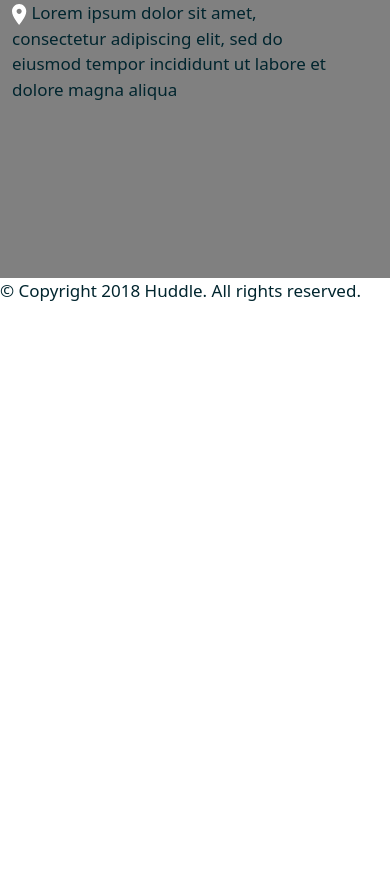
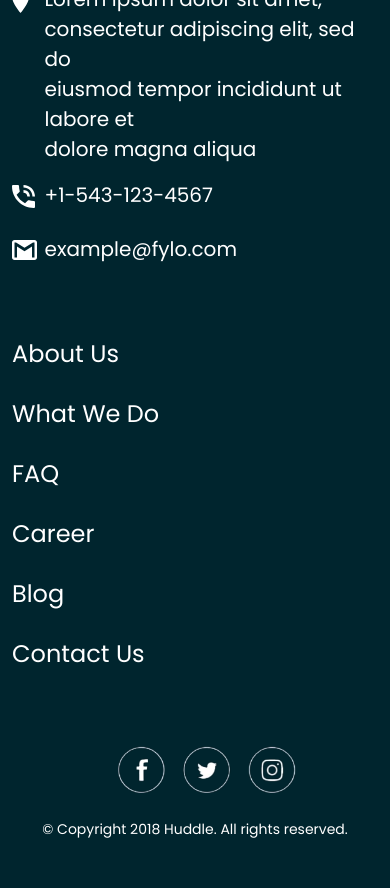
Before and after one commit to BrightCoders-Institute/reto-diseno-web-bcmay23-jdg-t2, a plain HTML site: page index.html in a window 390 px wide. Shown: the part 2977-3865 px from the top of the page. Before the commit the page ends 3280 px from the top, so only its background shows below. Drawn offline with Linux system fonts and the light colour scheme.

Commit message:
Finished footer mobile hugocruz1234 cruzhugo1997@gmail.com ballo1988 rounderjards@gmail.com jcardenas0 jcardenas0@ucol.mx

```diff
--- a/css/style.css
+++ b/css/style.css
@@ -64,11 +64,23 @@ h3 {
     font-weight: 600;
 }
 footer{
-    background-color: gray;
-    height: 500px;
+    background-color: hsl(192, 100%, 9%);
+
+    font-family: 'Poppins', sans-serif;
+    font-weight: 400;
+    font-size: 20px;
 }
 
 .footer-mobile{
-    position: relative;
-    top: 160px;
+    padding-top: 150px;
 }
+
+footer a {
+    text-decoration: none;
+    color: white;
+    font-size: 24px;
+}
+
+.footer-copy {
+    font-size: 14px;
+}
--- a/index.html
+++ b/index.html
@@ -105,40 +105,80 @@
     </div>
   </div>
 
-
-
-
   <footer>
-    <div class="footer-mobile container">
-      <img  class=" col-6" src="img/logo.svg" alt="">
+    <div class="container footer-mobile text-white">
+      <div class="row">
+        <img class="col-6 col-md-10" src="img/logo_mobile.png" alt="">
       </div>
 
-
-    <p class="attribution">
-      Challenge by <a href="https://www.frontendmentor.io?ref=challenge" target="_blank">Frontend Mentor</a>.
-      Coded by <a href="#">Your Name Here</a>.
-    </p>
-
-
-    <div class="footer-mobile container ">
-      <div>
+      <div class="row">
+        <div class="col-1">
+          <img width="18px" src="img/icon-location.svg" alt="">
+        </div>
+        <div class="col-11">
           <p>
-          <img  width="15px" src="img/icon-location.svg">
             Lorem ipsum dolor sit amet,
-          <br>consectetur adipiscing elit, sed do
+            <br> consectetur adipiscing elit, sed do
             <br> eiusmod tempor incididunt ut labore et
             <br> dolore magna aliqua
           </p>
         </div>
-
-
       </div>
 
+      <div class="row">
+        <div class="col-1">
+          <img width="23px" src="img/icon-phone.svg" alt="">
+        </div>
+        <div class="col-8">
+          <span>+1-543-123-4567</span>
+        </div>
+      </div>
 
+      <div class="row my-4">
+        <div class="col-1">
+          <img width="25px" src="img/icon-email.svg" alt="">
+        </div>
+        <div class="col-8">
+          <span>example@fylo.com</span>
+        </div>
+      </div>
 
+      <div class="row pt-5 ">
+        <a href="">About Us</a>
+      </div>
 
+      <div class="row mt-4">
+        <a href="">What We Do</a>
+      </div>
+
+      <div class="row mt-4">
+        <a href="">FAQ</a>
+
+      </div>  <div class="row mt-4">
+        <a href="">Career</a>
+      </div>
+
+      <div class="row mt-4">
+        <a href="">Blog</a>
+      </div>
+
+      <div class="row mt-4">
+        <a href="">Contact Us</a>
+      </div>
+
+      <div class="row mt-5 offset-3 col-6">
+        <div class="col mt-4 ">
+          <img width="180px" src="img/social_media_icons.png" alt="">
+        </div>
+      </div>
+
+      <div class="row mt-4 text-center footer-copy pb-5">
+        <div class="col">
+          &copy; Copyright 2018 Huddle. All rights reserved.
+        </div>
+      </div>
+    </div>
   </footer>
 
 </body>
 </html>
-&copy; Copyright 2018 Huddle. All rights reserved.
```
Also changed, not shown: img/logo_mobile.png (added), img/social_media_icons.png (added). Lines whose indentation alone changed are shown as unchanged.
